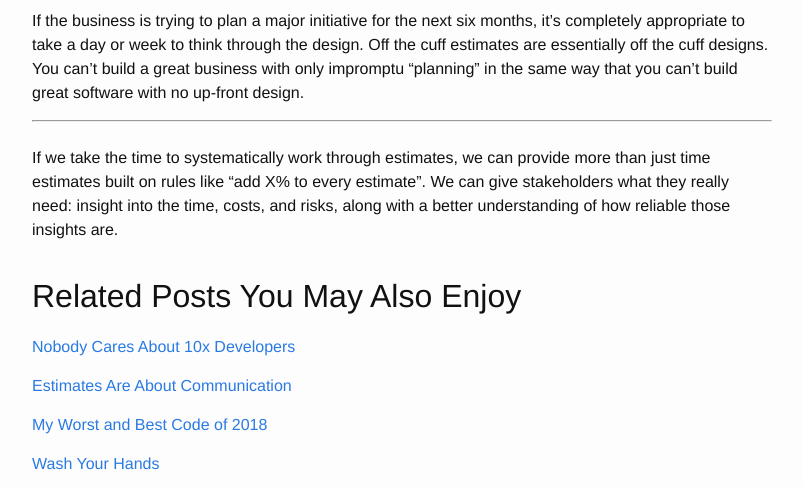
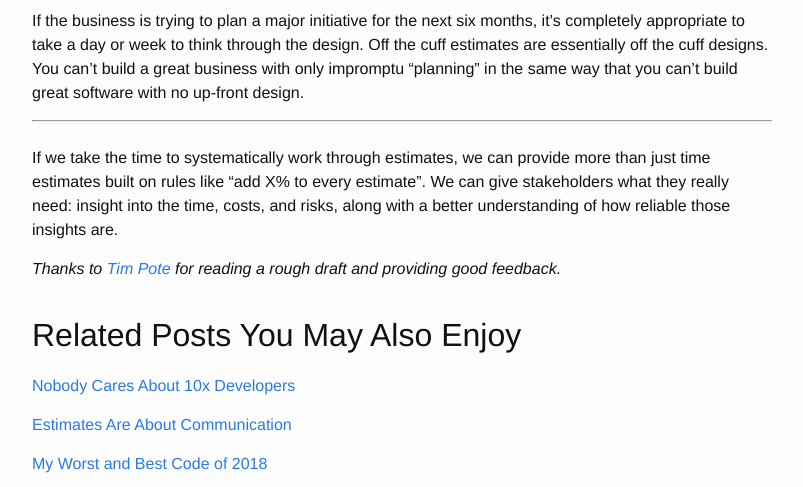
Before and after one commit to bostonou/bostonou.github.io, a Jekyll site: the page built from _posts/2019-01-10-how-to-create-better-estimates.markdown, in a window 1280 px wide and 900 px high, scrolled down 1640 px, cut to the strip 0-487 px from the top of the window. Shown: the whole strip, without its empty margins (238-1041 px from the left). Built offline with Jekyll 4.4.1, drawn with Linux system fonts in a browser that asks for light colours; nearby versions of some CDN libraries.

Commit message:
add pote ref

```diff
--- a/_posts/2019-01-10-how-to-create-better-estimates.markdown
+++ b/_posts/2019-01-10-how-to-create-better-estimates.markdown
@@ -54,5 +54,8 @@ If the business is trying to plan a major initiative for the next six months, it
 <br />
 If we take the time to systematically work through estimates, we can provide more than just time estimates built on rules like "add X% to every estimate". We can give stakeholders what they really need: insight into the time, costs, and risks, along with a better understanding of how reliable those insights are.
 
+*Thanks to [Tim Pote][pote] for reading a rough draft and providing good feedback.*
+
 [estimate]: /blog/estimates-are-about-communication.html
 [wash]: /blog/wash-your-hands.html
+[pote]: https://twitter.com/potetm
```
